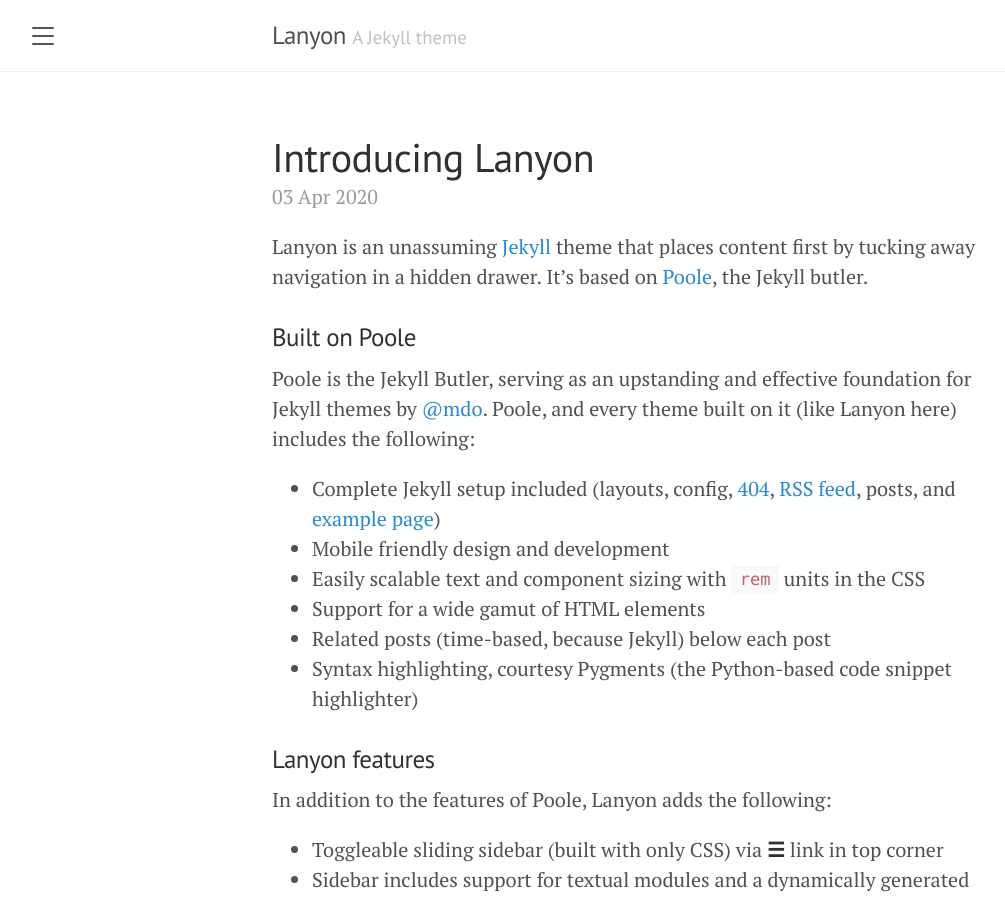
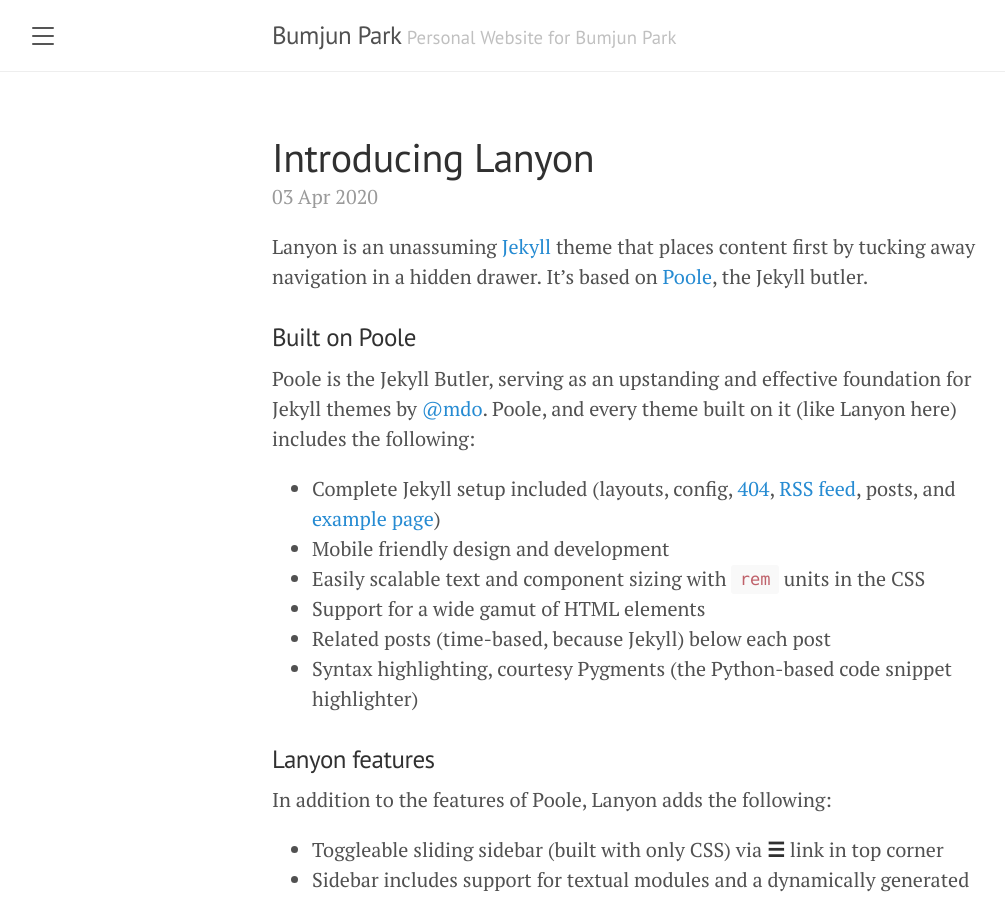
Before and after one commit to bpark67/bpark67.github.io, a Jekyll site: the page built from index.html, in a window 1280 px wide and 900 px high. Shown: the whole window, without its empty margins (8-1013 px from the left). Built offline with Jekyll 4.4.1, drawn with Linux system fonts in a browser that asks for light colours; the list of posts is cut into pages by our own code.

Commit message:
changed configuration

```diff
--- a/_config.yml
+++ b/_config.yml
@@ -1,17 +1,17 @@
 # Setup
-title:               Lanyon
-tagline:             'A Jekyll theme'
+title:               Bumjun Park
+tagline:             'Personal Website for Bumjun Park'
 description:         'A reserved <a href="https://jekyllrb.com" target="_blank">Jekyll</a> theme that places the utmost gravity on content with a hidden drawer. Made by <a href="https://twitter.com/mdo" target="_blank">@mdo</a>.'
-url:                 http://lanyon.getpoole.com
+url:                 https://bpark67.github.io/
 baseurl:             ''
 paginate:            5
 permalink:           pretty
 
 # About/contact
 author:
-  name:              Mark Otto
-  url:               https://twitter.com/mdo
-  email:             markdotto@gmail.com
+  name:              Bumjun Park
+  url:               https://www.linkedin.com/in/bumjun-park-4b8398241/
+  email:             bpark67@wisc.edu
 
 # Gems
 plugins:
```
